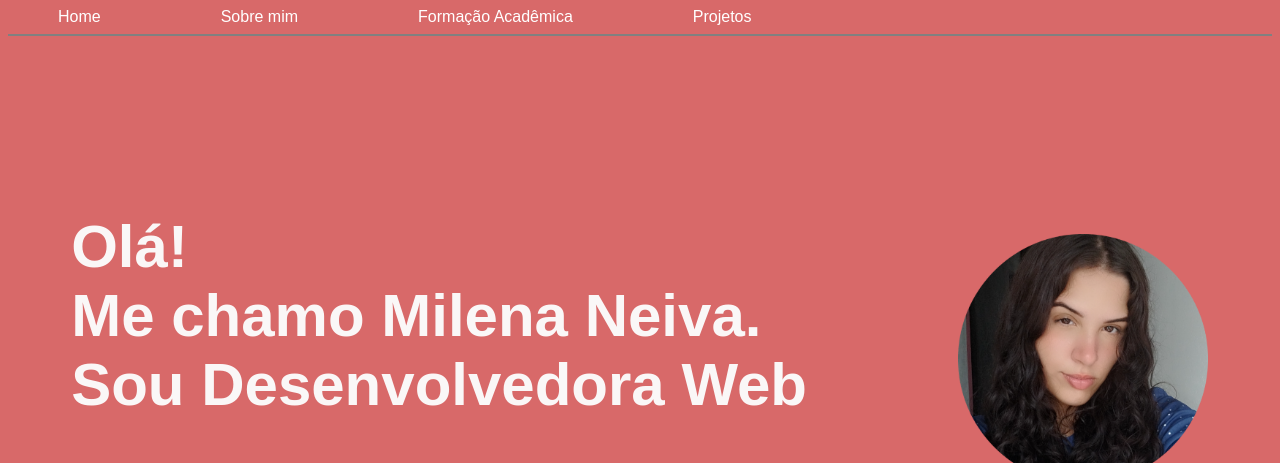
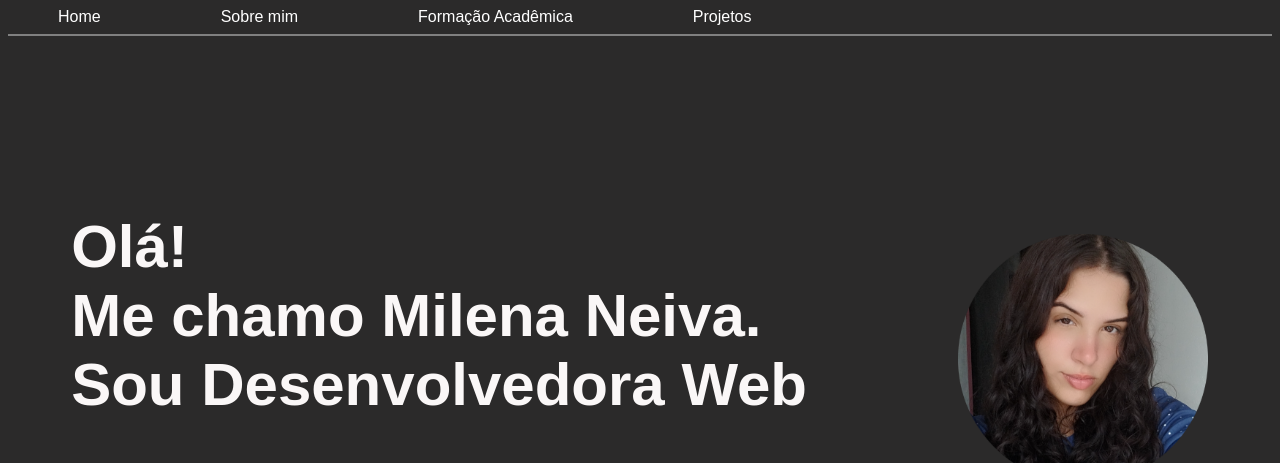
Before and after one commit to milenaneiva/portfolio, a plain HTML site: page index.html in a window 1280 px wide. Shown: the top 463 px of the page. Drawn offline with Linux system fonts and the light colour scheme.

Commit message:
cor de fundo cinza

```diff
--- a/estilo.css
+++ b/estilo.css
@@ -1,7 +1,7 @@
 
 /* FUNDO DO SITE*/
 body {
-    background-color: rgb(216, 105, 105);
+    background-color: rgb(43, 42, 42);
 
 
 /* MENU */
```
